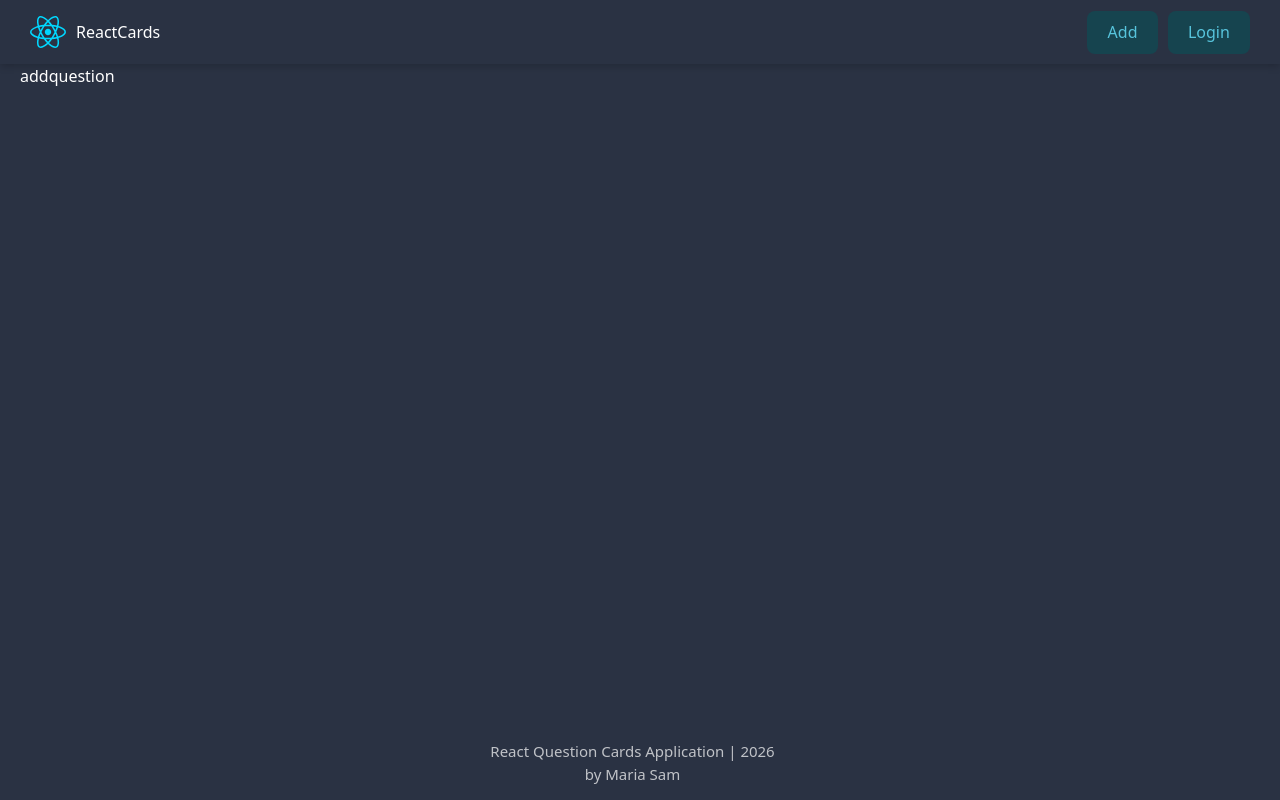
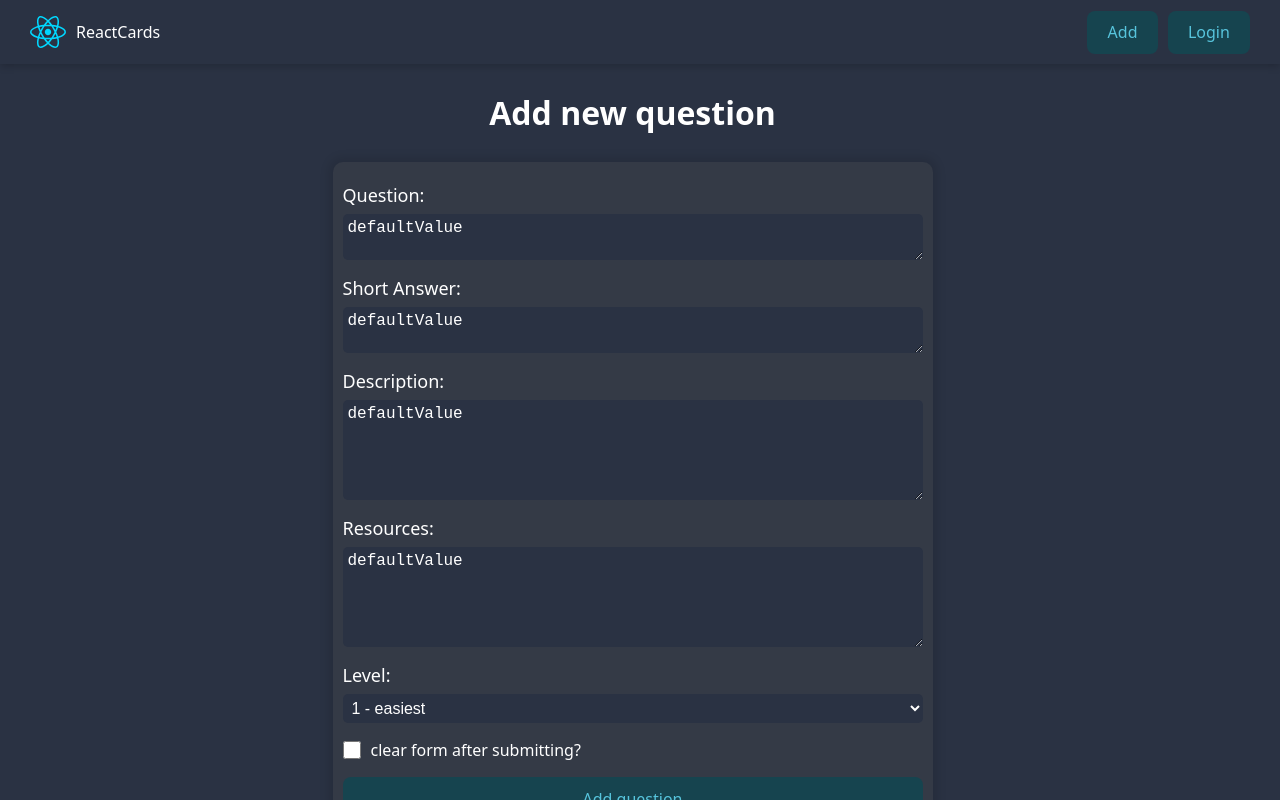
Before and after one commit to kkresl/react-app-course, a React (Vite) app: page /addquestion in a window 1280 px wide. Built offline with nearby package versions, Linux system fonts and the light colour scheme.

Commit message:
Add question page layout

```diff
--- a/src/App.jsx
+++ b/src/App.jsx
@@ -6,6 +6,7 @@
 import { QuestionPage } from "./pages/QuestionPage";
 import { ToastContainer, toast } from "react-toastify";
 import "react-toastify/dist/ReactToastify.css";
+import { AddQuestionPage } from "./pages/AddQuestionPage";
 
 function App() {
   return (
@@ -14,7 +15,7 @@
         <Route element={<MainLayout />}>
           <Route path="/" element={<HomePage />} />
           <Route path="/forbidden" element={<div> forbidden </div>} />
-          <Route path="/addquestion" element={<div> addquestion </div>} />
+          <Route path="/addquestion" element={<AddQuestionPage />} />
           <Route path="/question/:id" element={<QuestionPage />} />
           {/* добавляет динамику ":" */}
           <Route path="*" element={<NotFoundPage />} />
--- a/src/index.css
+++ b/src/index.css
@@ -6,6 +6,8 @@
   --text-color: #fff;
 
   --main-loader-color: #23272f;
+
+  --green-color: #219679;
 
   font-family: Integer, system-ui, Avenir, Arial, Helvetica, sans-serif;
   line-height: 1.5;
@@ -44,6 +46,9 @@
     --card-bg-color: #ebedf0;
 
     --main-loader-color: #23272f;
+
+    --green-color: #219679;
+
   }
 }
 
@@ -59,6 +64,9 @@
     --card-bg-color: #343a46;
 
     --main-loader-color: #fff;
+
+    --green-color: #219679;
+
   }
 }
 
--- /dev/null
+++ b/src/pages/AddQuestionPage/AddQuestionPage.jsx
@@ -0,0 +1,84 @@
+import { Button } from "../../components/Button";
+import cls from "./AddQuestionPage.module.css";
+
+export const AddQuestionPage = () => {
+  return (
+    <>
+      <h1 className={cls.formTitle}> Add new question </h1>
+
+      <div className={cls.formContainer}>
+        <form action="" className={cls.form}>
+          <div className={cls.formControl}>
+            <label htmlFor="questionField"> Question: </label>
+            <textarea
+              defaultValue={"defaultValue"}
+              name="question"
+              id="questionField"
+              cols="30"
+              rows="2"
+              required
+              placeholder="please enter a question"
+            ></textarea>
+          </div>
+
+          <div className={cls.formControl}>
+            <label htmlFor="answerField"> Short Answer: </label>
+            <textarea
+              defaultValue={"defaultValue"}
+              name="answer"
+              id="answerField"
+              cols="30"
+              rows="2"
+              required
+              placeholder="please enter a short answer"
+            ></textarea>
+          </div>
+
+          <div className={cls.formControl}>
+            <label htmlFor="descriptionField"> Description: </label>
+            <textarea
+              defaultValue={"defaultValue"}
+              name="description"
+              id="descriptionField"
+              cols="30"
+              rows="5"
+              required
+              placeholder="please enter a full description"
+            ></textarea>
+          </div>
+
+          <div className={cls.formControl}>
+            <label htmlFor="resourcesField"> Resources: </label>
+            <textarea
+              defaultValue={"defaultValue"}
+              name="resources"
+              id="resourcesField"
+              cols="30"
+              rows="5"
+              required
+              placeholder="please enter resources separated by commas"
+            ></textarea>
+          </div>
+
+          <div className={cls.formControl}>
+            <label htmlFor="LevelField"> Level: </label>
+            <select name="level" id="levelField" defaultValue={"defaultValue"}>
+              <option disabled> Question level </option>
+              <hr />
+              <option value="1"> 1 - easiest </option>
+              <option value="2"> 2 - medium </option>
+              <option value="3"> 3 - hardest </option>
+            </select>
+          </div>
+
+          <label htmlFor="clearFormField" className={cls.clearFormControl}>
+            <input className={cls.checkbox} type="checkbox" name="clearForm" id="clearFormField" defaultValue={true} />
+            <span> clear form after submitting? </span>
+          </label>
+
+          <Button>Add question </Button>
+        </form>
+      </div>
+    </>
+  );
+};
--- /dev/null
+++ b/src/pages/AddQuestionPage/AddQuestionPage.module.css
@@ -0,0 +1,72 @@
+.formTitle {
+    margin: 25px auto;
+    width: fit-content;
+}
+
+.formContainer {
+    width: 100%;
+    max-width: 600px;
+    margin: 0 auto;
+    border-radius: 10px;
+    background-color: var(--card-bg-color);
+    box-shadow: 0 0 8px 5px rgba(0, 0, 0, 0.1);
+}
+
+/* form component */
+.form{
+    width: 100%;
+    padding: 20px 10px;
+    display: flex;
+    flex-direction: column;
+    justify-content: flex-start;
+    align-items: stretch;
+    gap: 15px;
+
+}
+
+.formControl{
+    width: 100%;
+    display: flex;
+    flex-direction: column;
+    justify-content: flex-start;
+    align-items: stretch;
+    gap: 5px;
+
+    label{
+        color: var(--text-color);
+        font-size: 18px;
+    }
+
+    select, textarea{
+        padding: 5px;
+        color: var(--text-color);
+        background-color: var(--main-bg-color);
+        font-size: 16px;
+        border-radius: 5px;
+        border: none;
+        outline: none;
+    }
+
+    select:focus-visible, textarea:focus-visible{
+        outline: 2px solid var(--green-color);
+    }
+}
+
+.clearFormControl{
+    width: 100%;
+    display: flex;
+    justify-content: flex-start;
+    align-items: center;
+    gap: 10px;
+
+}
+
+.checkbox{
+    width: 18px;
+    height: 18px;
+    accent-color: var(--green-color);
+}
+
+.checkbox:disabled + span{
+    opacity: .5;
+}
--- /dev/null
+++ b/src/pages/AddQuestionPage/index.jsx
@@ -0,0 +1 @@
+export { AddQuestionPage } from "./AddQuestionPage";
--- a/src/pages/QuestionPage/QuestionPage.module.css
+++ b/src/pages/QuestionPage/QuestionPage.module.css
@@ -85,5 +85,5 @@
 .checkbox{
     width: 18px;
     height: 18px;
-    accent-color: #16C47F;
+    accent-color: var(--green-color);
 }
```
